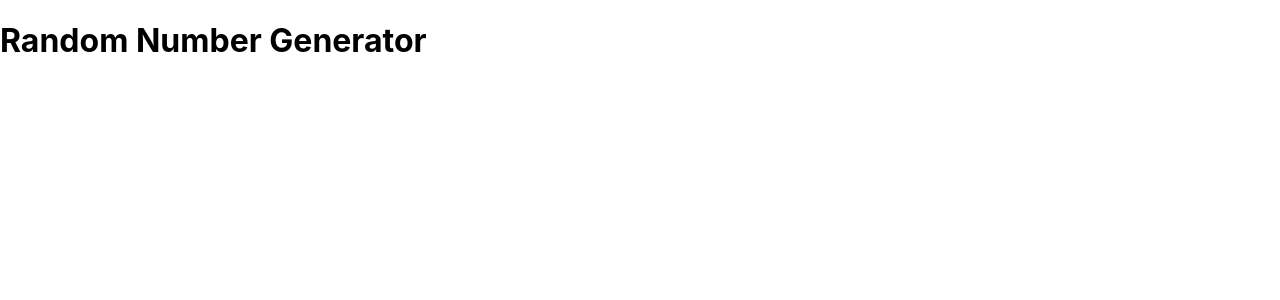
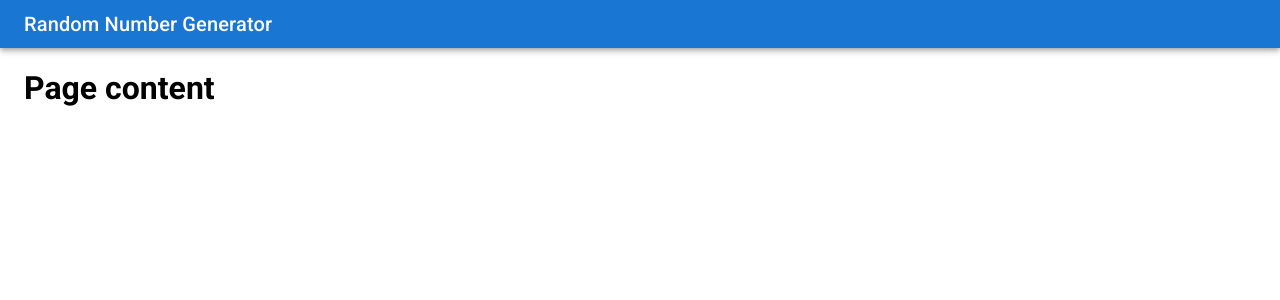
Before and after one commit to KevinTMtz/RandomNumberGenerators, a React (Create React App) app: page / in a window 1280 px wide. Shown: the top 300 px of the page. Built offline with nearby package versions, Linux system fonts and the light colour scheme.

Commit message:
App layout

```diff
--- a/package.json
+++ b/package.json
@@ -3,6 +3,9 @@
   "version": "0.1.0",
   "private": true,
   "dependencies": {
+    "@emotion/react": "^11.4.1",
+    "@emotion/styled": "^11.3.0",
+    "@mui/material": "^5.0.1",
     "@testing-library/jest-dom": "^5.11.4",
     "@testing-library/react": "^11.1.0",
     "@testing-library/user-event": "^12.1.10",
--- a/public/index.html
+++ b/public/index.html
@@ -7,6 +7,10 @@
     <meta
       name="description"
       content="Web site created using create-react-app"
+    />
+    <link
+      rel="stylesheet"
+      href="https://fonts.googleapis.com/css?family=Roboto:300,400,500,700&display=swap"
     />
     <title>RNG</title>
   </head>
--- a/src/App.tsx
+++ b/src/App.tsx
@@ -1,13 +1,30 @@
+/** @jsxImportSource @emotion/react */
 import React from 'react';
+import { css } from '@emotion/react';
+import { AppBar, Toolbar, Typography } from '@mui/material';
 
-function App() {
-  return (
-    <div className='App'>
-      <header className='App-header'>
-        <h1>Random Number Generator</h1>
-      </header>
+const rootDivStyle = css({
+  margin: '0px 24px',
+  '@media (max-width: 600px)': {
+    margin: '0px 16px',
+  },
+});
+
+const App = () => (
+  <div className='App'>
+    <header>
+      <AppBar position='static'>
+        <Toolbar variant='dense'>
+          <Typography variant='h6' color='inherit' component='div'>
+            Random Number Generator
+          </Typography>
+        </Toolbar>
+      </AppBar>
+    </header>
+    <div css={rootDivStyle}>
+      <h1>Page content</h1>
     </div>
-  );
-}
+  </div>
+);
 
 export default App;
--- a/src/index.css
+++ b/src/index.css
@@ -1,13 +1,10 @@
 body {
   margin: 0;
-  font-family: -apple-system, BlinkMacSystemFont, 'Segoe UI', 'Roboto', 'Oxygen',
-    'Ubuntu', 'Cantarell', 'Fira Sans', 'Droid Sans', 'Helvetica Neue',
-    sans-serif;
+  font-family: 'Roboto', sans-serif;
   -webkit-font-smoothing: antialiased;
   -moz-osx-font-smoothing: grayscale;
 }
 
-code {
-  font-family: source-code-pro, Menlo, Monaco, Consolas, 'Courier New',
-    monospace;
+* {
+  box-sizing: border-box;
 }
--- /dev/null
+++ b/src/react-app-env.d.ts
@@ -0,0 +1 @@
+/// <reference types="react-scripts" />
```
Also changed, not shown: 1 other file (tests, documents, lock files or other folders).
